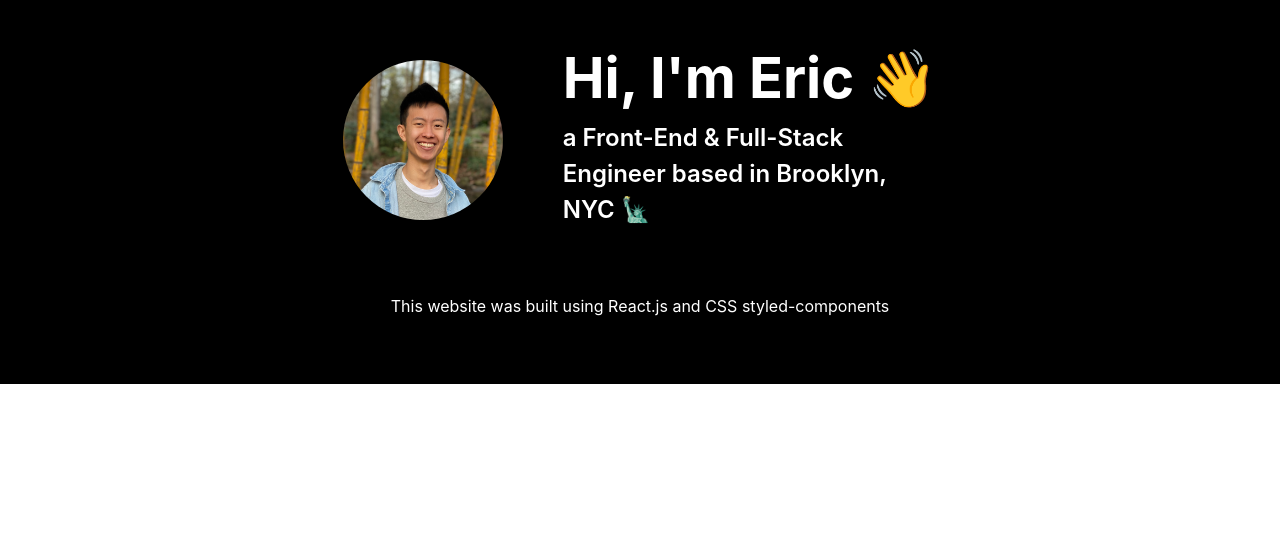
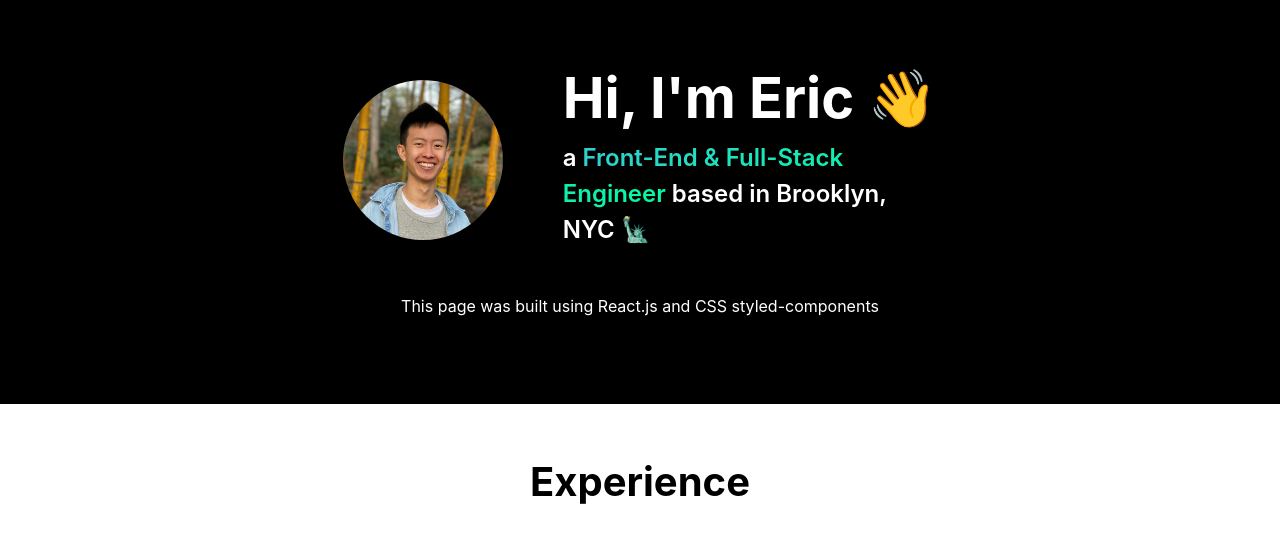
Before and after one commit to erictu22/erictu22.github.io, a React (Create React App) app: page /#/ in a window 1280 px wide. Shown: the top 542 px of the page. Built offline with nearby package versions, Linux system fonts and the light colour scheme.

Commit message:
Adds a header for the experience section

```diff
--- a/src/components/typography.tsx
+++ b/src/components/typography.tsx
@@ -7,6 +7,7 @@ export const Title = styled.h1`
 
 export const H2 = styled.h2`
     margin: 0;
+    font-size: 40px;
 `
 
 export const H3 = styled.h3`
@@ -18,3 +19,10 @@ export const H3 = styled.h3`
 export const P = styled.p`
     margin: 0;
 `
+
+export const GradientSpan = styled.span`
+display: inline;
+background: linear-gradient(to right, #30CFD0 0%, #03fca1 100%);
+-webkit-background-clip: text;
+-webkit-text-fill-color: transparent;
+`
--- a/src/index.css
+++ b/src/index.css
@@ -1,6 +1,6 @@
 body {
   margin: 0;
-  font-family: -apple-system, BlinkMacSystemFont, 'Segoe UI', 'Roboto', 'Oxygen',
+  font-family: Inter,-apple-system, BlinkMacSystemFont, 'Segoe UI', 'Roboto', 'Oxygen',
     'Ubuntu', 'Cantarell', 'Fira Sans', 'Droid Sans', 'Helvetica Neue',
     sans-serif;
   -webkit-font-smoothing: antialiased;
--- a/src/pages/Home.tsx
+++ b/src/pages/Home.tsx
@@ -1,30 +1,24 @@
+import { ReactNode } from "react";
 import CircleImage from "../components/circleImage";
 import { FlexColumn, FlexRow } from "../components/flex";
-import { H2, H3, P, Title } from "../components/typography";
+import { GradientSpan, H2, H3, P, Title } from "../components/typography";
 import { useIsMobileLayout } from "../hooks/useIsMobileLayout";
 
 export function Home() {
   return (
     <div className="App">
       <HeaderSection />
+      <ExperienceSection/>
     </div>
   );
 }
 
 const HeaderSection = () => {
-  const headerSpacing = 60;
+  const headerSpacing = 80;
   const isMobileLayout = useIsMobileLayout();
 
   return (
-    <FlexColumn
-      style={{
-        alignItems: "center",
-        paddingTop: headerSpacing,
-        paddingBottom: headerSpacing,
-        backgroundColor: 'black',
-        color: 'white'
-      }}
-    >
+    <SectionWrapper background="black" color="white" spacing={headerSpacing}>
       <FlexRow>
         {isMobileLayout ? null : (
           <CircleImage
@@ -33,21 +27,60 @@ const HeaderSection = () => {
             size={160}
           />
         )}
-
-        <FlexColumn style={{ marginLeft: isMobileLayout ? 0 : 60, justifyContent: "center"}}>
-          <Title style={{ textAlign: 'start', marginBottom: 24 }}>
+        <FlexColumn
+          style={{
+            marginLeft: isMobileLayout ? 0 : 60,
+            justifyContent: "center",
+          }}
+        >
+          <Title style={{ textAlign: "start", marginBottom: 24 }}>
             Hi, I'm Eric 👋
           </Title>
-          <H3 style={{ maxWidth: isMobileLayout ? 340 : 368, textAlign: "start" }}>
-            a Front-End & Full-Stack Engineer based in Brooklyn, NYC 🗽
+          <H3
+            style={{ maxWidth: isMobileLayout ? 340 : 368, textAlign: "start" }}
+          >
+            a <GradientSpan>Front-End & Full-Stack Engineer</GradientSpan> based
+            in Brooklyn, NYC 🗽
           </H3>
         </FlexColumn>
       </FlexRow>
 
-      <FlexRow style={{marginTop: headerSpacing, width: isMobileLayout ? 280 : undefined}}>
-        <P>This website was built using React.js and CSS styled-components</P>
+      <FlexRow
+        style={{
+          marginTop: headerSpacing / 2,
+          width: isMobileLayout ? 280 : undefined,
+        }}
+      >
+        <P>This page was built using React.js and CSS styled-components</P>
       </FlexRow>
+    </SectionWrapper>
+  );
+};
 
+const ExperienceSection = () => {
+
+  return <SectionWrapper background='white' color='black' spacing={60}>
+    <H2>Experience</H2>
+  </SectionWrapper>
+};
+
+const SectionWrapper: React.FC<{
+  children?: ReactNode;
+  background: string;
+  color: string;
+  spacing: number;
+}> = (props) => {
+  return (
+    <FlexColumn
+      style={{
+        alignItems: "center",
+        paddingTop: props.spacing,
+        paddingBottom: props.spacing,
+        backgroundColor: props.background,
+        color: props.color,
+      }}
+    >
+      {props.children}
     </FlexColumn>
   );
 };
```
Also changed, not shown: 1 other file (tests, documents, lock files or other folders).
